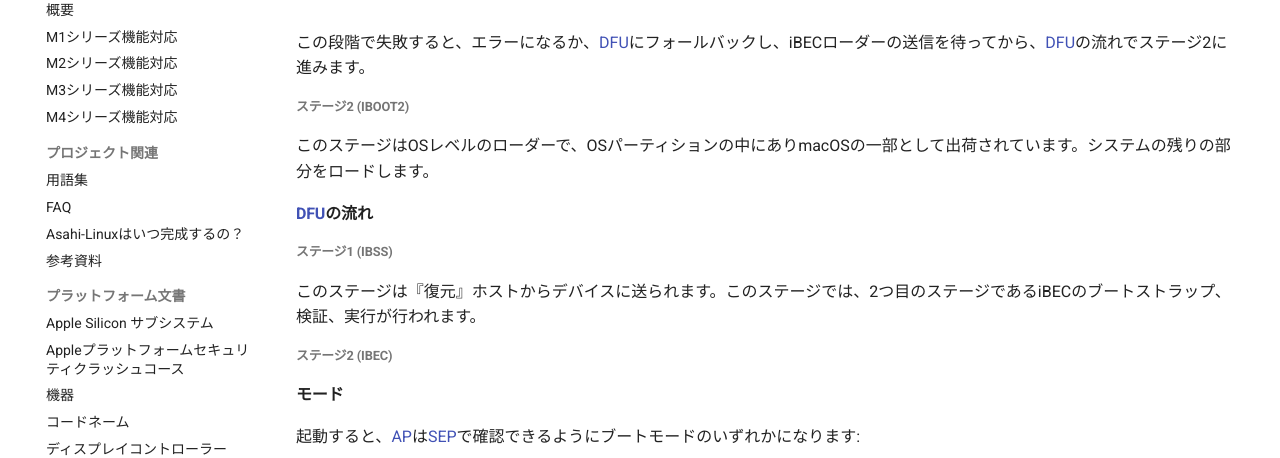
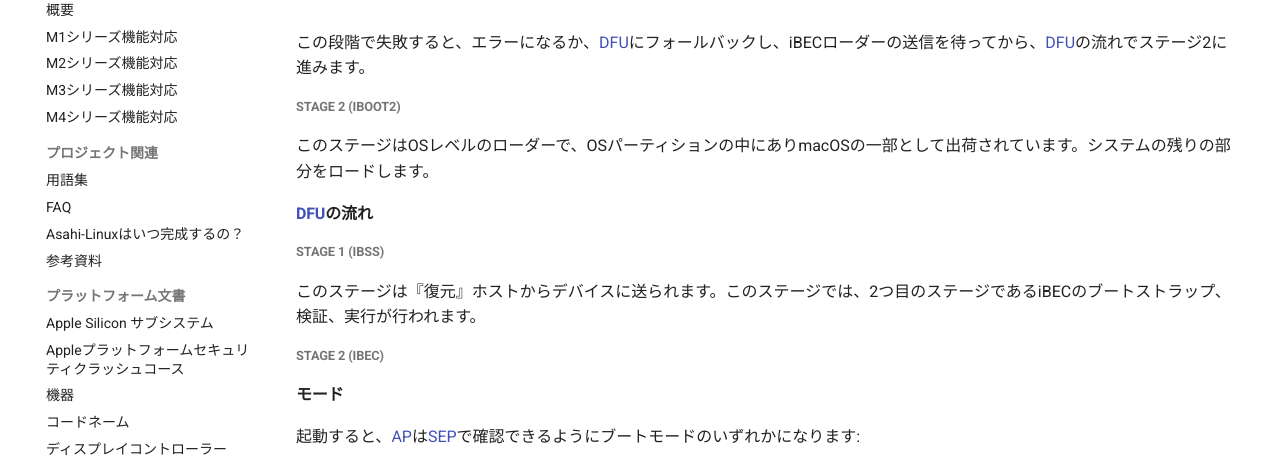
Before and after one commit to asfdrwe/asahi-linux-translations, an MkDocs documentation site: the page built from docs/SW-Boot.md, in a window 1280 px wide and 900 px high, scrolled down 1595 px. Shown: the part 161-619 px from the top of the window. Built offline with MkDocs 1.6.1 and Material for MkDocs 9.7.7, drawn with Linux system fonts in a browser that asks for light colours; comment, search, counter and statistics services are not loaded; some of the changed text lies outside the part shown.

Commit message:
Update SW-Boot.md

```diff
--- a/docs/SW-Boot.md
+++ b/docs/SW-Boot.md
@@ -3,14 +3,14 @@
 ---
 Apple Siliconデバイスは現在のiOSデバイスと非常によく似たブートフローをたどるようです。
 
-# ステージ0 (SecureROM)
+# stage 0 (SecureROM)
 
 このステージは、ブート[ROM](Glossary.md#R)内にあります。とりわけ、[NOR](Glossary.md#N)から通常のステージ1を検証、ロード、実行します。
 失敗した場合は、[DFU](Glossary.md#D)にフォールバックし、[iBSS](Glossary.md#I)ローダーが送られてくるのを待ってから、ステージ1の[DFU](Glossary.md#D)のフローを続行します。
 
 # 通常の流れ
 
-## ステージ1 (LLB/iBoot)
+## stage 1 (LLB/iBoot)
 
 このステージはオンボードの[NOR](Glossary.md#N)にあるプライマリアーリーローダー(primary early loader)です。このブートステージでは、非常に大まかに以下のような流れになります:
 
@@ -56,17 +56,17 @@
 
 この段階で失敗すると、エラーになるか、[DFU](Glossary.md#D)にフォールバックし、iBECローダーの送信を待ってから、[DFU](Glossary.md#D)の流れでステージ2に進みます。
 
-## ステージ2 (iBoot2)
+## stage 2 (iBoot2)
 
 このステージはOSレベルのローダーで、OSパーティションの中にありmacOSの一部として出荷されています。システムの残りの部分をロードします。
 
 # [DFU](Glossary#D)の流れ
 
-## ステージ1 (iBSS)
+## stage 1 (iBSS)
 
 このステージは『復元』ホストからデバイスに送られます。このステージでは、2つ目のステージであるiBECのブートストラップ、検証、実行が行われます。
 
-## ステージ2 (iBEC)
+## stage 2 (iBEC)
 
 # モード
 
```
